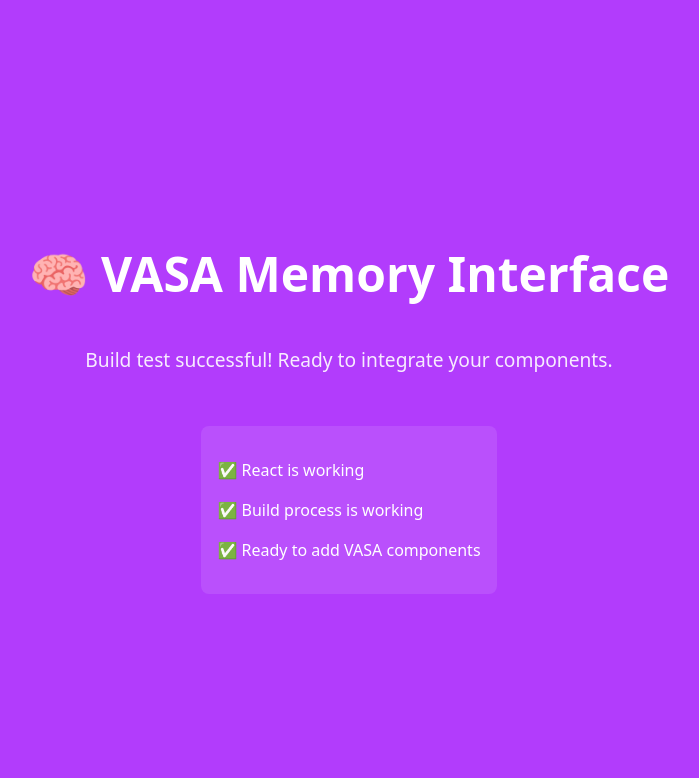
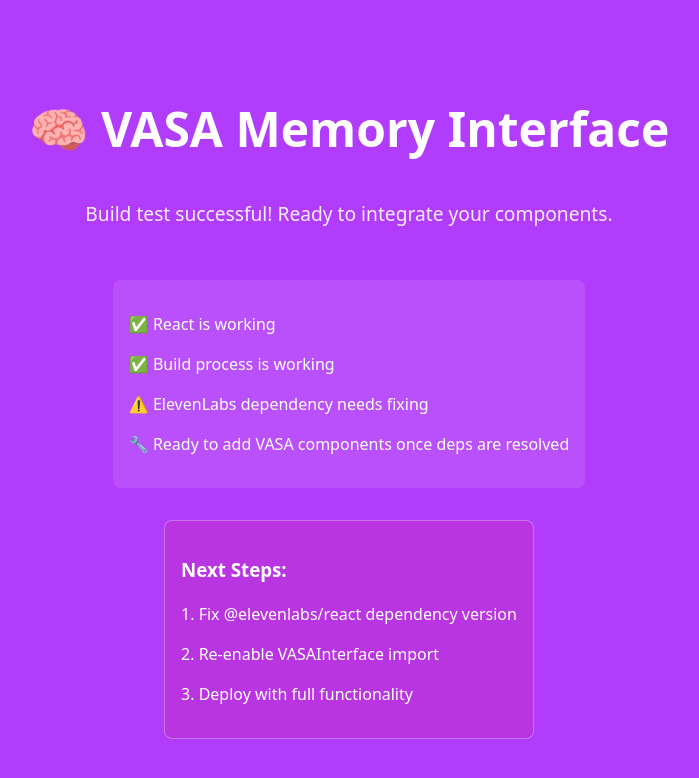
Before and after one commit to mquaschnick74/memory-vasa-app, a React (Vite) app in the folder Memory-VASA/: page / in a window 1280 px wide. Shown: the top 778 px of the page, without its empty margins (291-990 px from the left). Built offline with nearby package versions, Linux system fonts and the light colour scheme.

Commit message:
Update App.jsx

```diff
--- a/Memory-VASA/src/App.jsx
+++ b/Memory-VASA/src/App.jsx
@@ -1,4 +1,9 @@
 import React from 'react'
+
+// Temporarily disabled until we fix ElevenLabs dependency
+// import VASAInterface from './VASAInterface'
+// import { AppWithProfileGuard } from './guards/AuthProfileGuard.jsx'
+// import { getBrowserAuthService } from './services/BrowserAuthService.js'
 
 function App() {
   return (
@@ -26,7 +31,21 @@
       }}>
         <p>✅ React is working</p>
         <p>✅ Build process is working</p>
-        <p>✅ Ready to add VASA components</p>
+        <p>⚠️ ElevenLabs dependency needs fixing</p>
+        <p>🔧 Ready to add VASA components once deps are resolved</p>
+      </div>
+
+      <div style={{
+        marginTop: '2rem',
+        padding: '1rem',
+        backgroundColor: 'rgba(255, 0, 0, 0.1)',
+        borderRadius: '8px',
+        border: '1px solid rgba(255, 255, 255, 0.3)'
+      }}>
+        <h3>Next Steps:</h3>
+        <p>1. Fix @elevenlabs/react dependency version</p>
+        <p>2. Re-enable VASAInterface import</p>
+        <p>3. Deploy with full functionality</p>
       </div>
     </div>
   )
```
